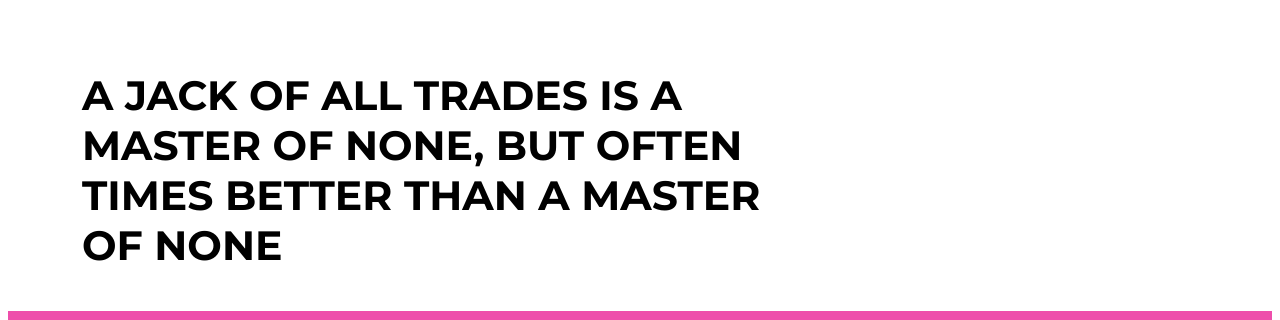
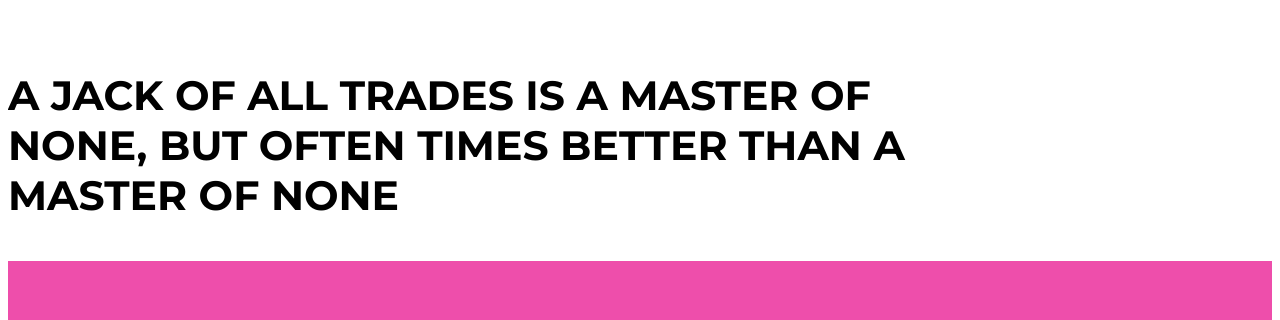
Before and after one commit to SLICKjp/Gulabo-Design, a React (Vite) app: page / in a window 1280 px wide. Shown: the part 799-1119 px from the top of the page. Built offline with nearby package versions, Linux system fonts and the light colour scheme; the HTML template or start-up script is replaced by a standard one; a web font is replaced by a local one.

Commit message:
Changes in landing section

```diff
--- a/src/components/Quote/quote.css
+++ b/src/components/Quote/quote.css
@@ -2,7 +2,7 @@
     font-family: 'Montserrat', sans-serif;
     font-size: 35px;
     font-weight:800;
-    width: 55%;
-    margin-left: 74px;
+    width: 74% !important;
+    /* margin-left: 74px; */
 
 }
--- a/src/pages/Homepage/Homepage.jsx
+++ b/src/pages/Homepage/Homepage.jsx
@@ -12,9 +12,10 @@ const Homepage = () => {
 	return (
 		<>
 			<div className="home-container">
-			<HeroSection />
+				<HeroSection />
+				<Quote />
 			</div>
-			<Quote/>
+
 			<Services />
 			<Card />
 			<Clients />
```
